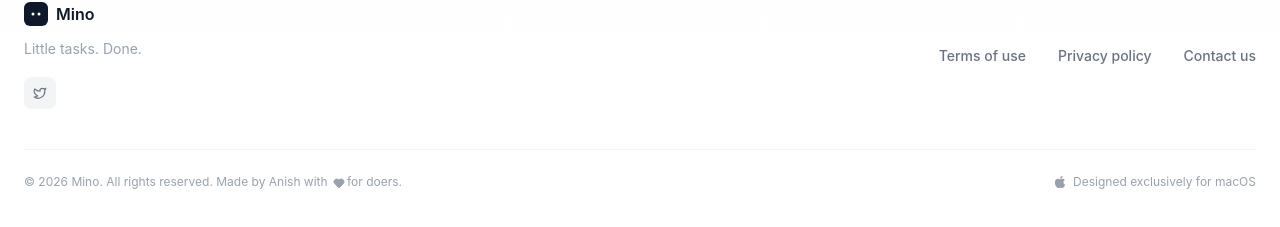
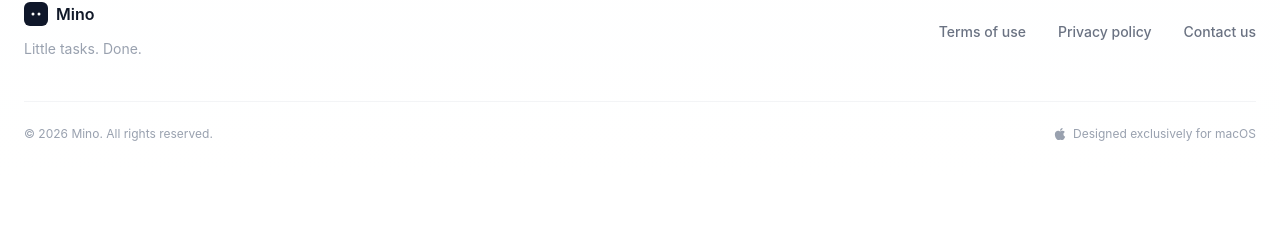
Before and after one commit to anishsarkars/portfolio-anish, a React (Vite) app: page / in a window 1280 px wide. Shown: the part 4542-4769 px from the top of the page. After the commit the page ends 4724 px from the top, so only its background shows below. Built offline with nearby package versions, Linux system fonts and the light colour scheme; no server answers.

Commit message:
Remove social links and creator attribution from footer

```diff
--- a/src/App.tsx
+++ b/src/App.tsx
@@ -637,16 +637,7 @@ function LandingPage() {
                 <p className="text-sm text-gray-400 max-w-[200px] leading-relaxed">
                   Little tasks. Done.
                 </p>
-                {/* Social icons */}
-                <div className="flex items-center gap-3 mt-1">
-                  {[
-                    { Icon: TwitterIcon, href: 'https://x.com/anishsarkars' },
-                  ].map(({ Icon, href }, i) => (
-                    <a key={href + i} href={href} target="_blank" rel="noopener noreferrer" className="w-8 h-8 rounded-lg bg-gray-100 flex items-center justify-center text-gray-500 hover:bg-gray-200 hover:text-gray-900 transition-colors">
-                      <Icon className="w-3.5 h-3.5" />
-                    </a>
-                  ))}
-                </div>
+
               </div>
 
               {/* Link columns */}
@@ -660,9 +651,7 @@ function LandingPage() {
             {/* Bottom bar */}
             <div className="flex flex-col md:flex-row items-center justify-between gap-3 mt-10 pt-6 border-t border-gray-100">
               <p className="text-xs text-gray-400">
-                © {new Date().getFullYear()} Mino. All rights reserved. Made by Anish with{' '}
-                <Heart className="inline w-3 h-3 text-gray-400 mx-0.5" fill="currentColor" />
-                for doers.
+                © {new Date().getFullYear()} Mino. All rights reserved.
               </p>
               <div className="flex items-center gap-1.5">
                 <AppleLogo className="w-3.5 h-3.5 text-gray-400" fill="currentColor" />
```
